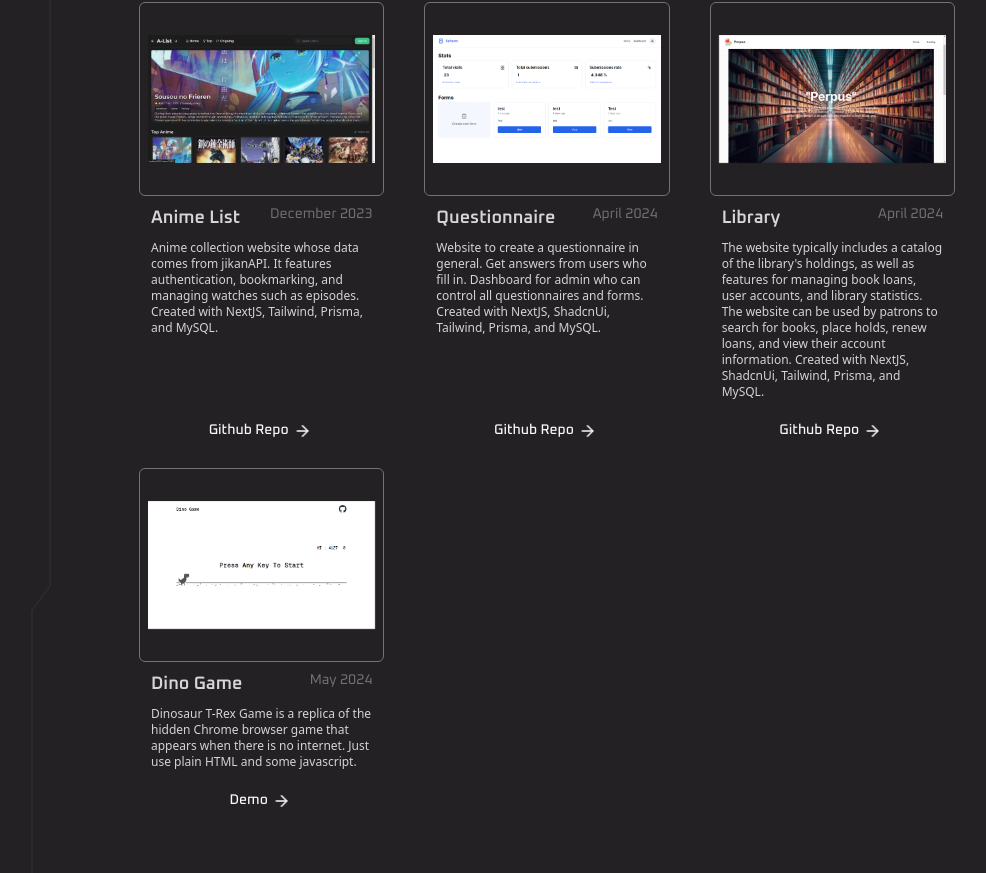
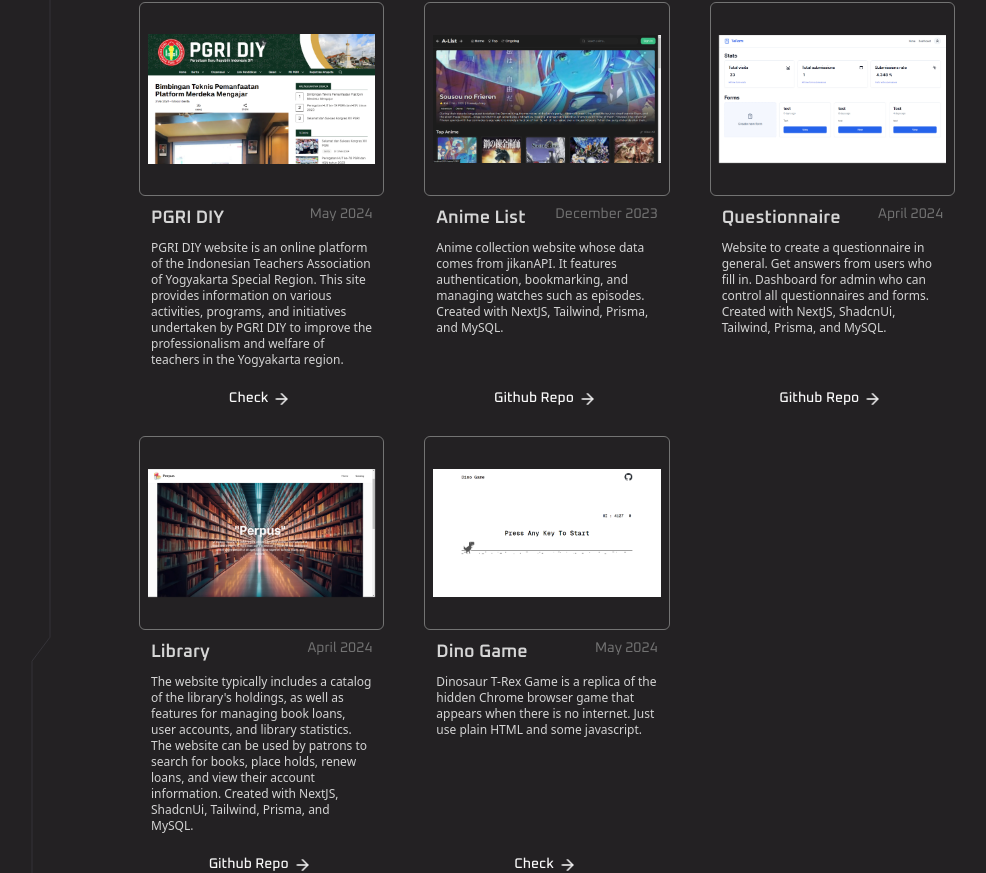
Before and after one commit to Gaks3/portfolio-nextjs, a Next.js app: page / in a window 1280 px wide. Shown: the part 1634-2507 px from the top of the page, without its empty margins (113-1099 px from the left). Built offline with nearby package versions, Linux system fonts and the light colour scheme.

Commit message:
feat: add new project

```diff
--- a/src/components/ProjectCard.tsx
+++ b/src/components/ProjectCard.tsx
@@ -43,7 +43,7 @@ export default function ProjectCard({
         className='flex items-end flex-grow gap-2 text-primary-foreground'
         asChild
       >
-        <Link href={link}>
+        <Link href={link} target='_blank'>
           {label} <ArrowRight size={18} className='animate-bounce-right' />
         </Link>
       </Button>
@@ -54,6 +54,14 @@ export default function ProjectCard({
 export function ProjectCards() {
   return (
     <>
+      <ProjectCard
+        image='/pgri-diy.png'
+        title='PGRI DIY'
+        date='May 2024'
+        description='PGRI DIY website is an online platform of the Indonesian Teachers Association of Yogyakarta Special Region. This site provides information on various activities, programs, and initiatives undertaken by PGRI DIY to improve the professionalism and welfare of teachers in the Yogyakarta region.'
+        link='https://pgridiy.or.id'
+        label='Check'
+      />
       <ProjectCard
         image='/animlist.png'
         title='Anime List'
@@ -81,7 +89,7 @@ export function ProjectCards() {
         title='Dino Game'
         date='May 2024'
         description='Dinosaur T-Rex Game is a replica of the hidden Chrome browser game that appears when there is no internet. Just use plain HTML and some javascript.'
-        label='Demo'
+        label='Check'
         link='https://gaks3.github.io/dino-game/'
       />
     </>
```
Also changed, not shown: public/pgri-diy.png (added).
